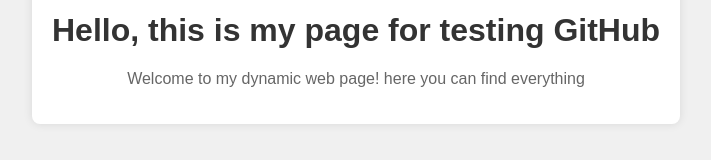
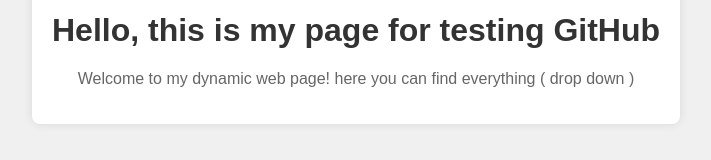
Before and after one commit to hafeezullahjamro/new_repo, a plain HTML site: page index.html in a window 1280 px wide. Shown: the part 353-513 px from the top of the page, without its empty margins (284-995 px from the left). Drawn offline with Linux system fonts and the light colour scheme.

```diff
--- a/index.html
+++ b/index.html
@@ -33,7 +33,7 @@
 <body>
     <div class="container">
         <h1>Hello, this is my page for testing GitHub</h1>
-        <p>Welcome to my dynamic web page! here you can find everything</p>
+        <p>Welcome to my dynamic web page! here you can find everything  ( drop down ) </p>
     </div>
 </body>
 </html>
```
